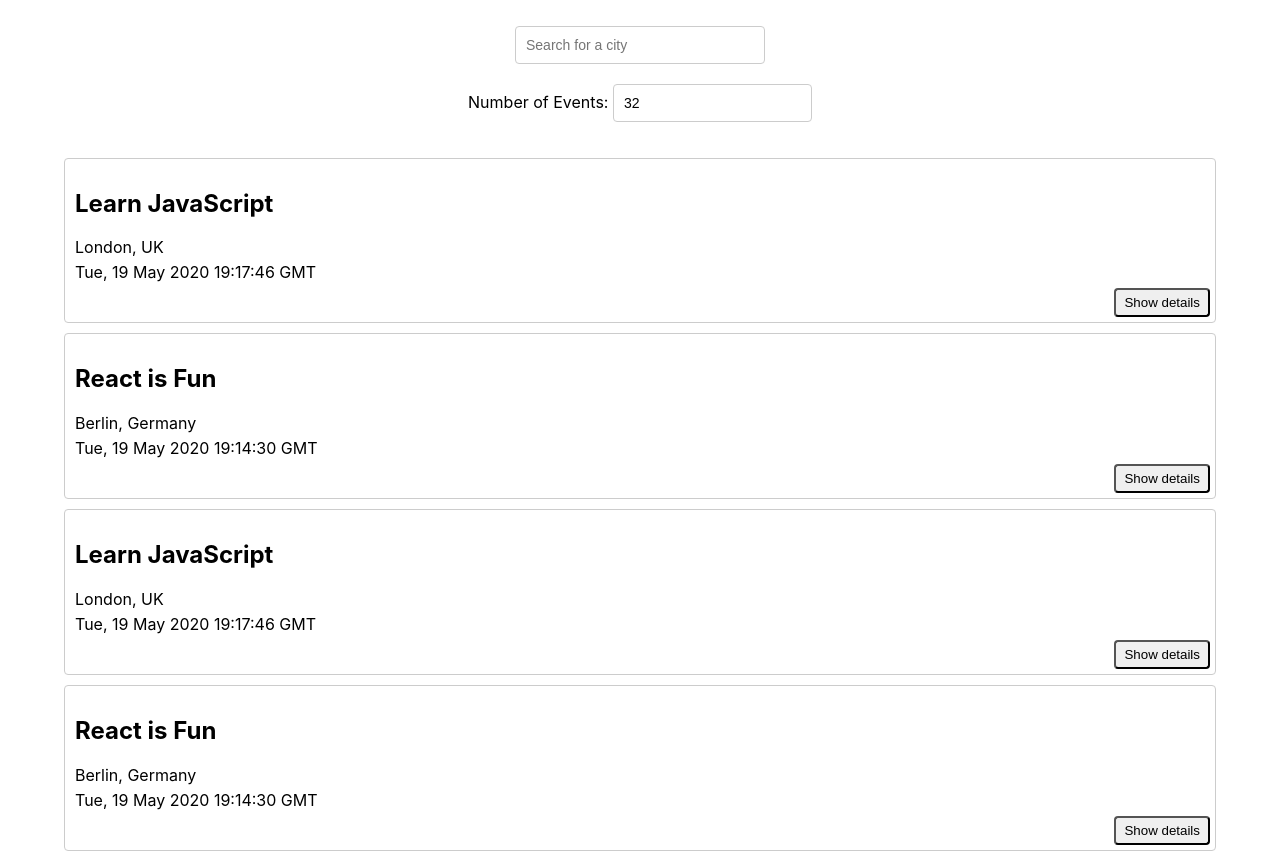
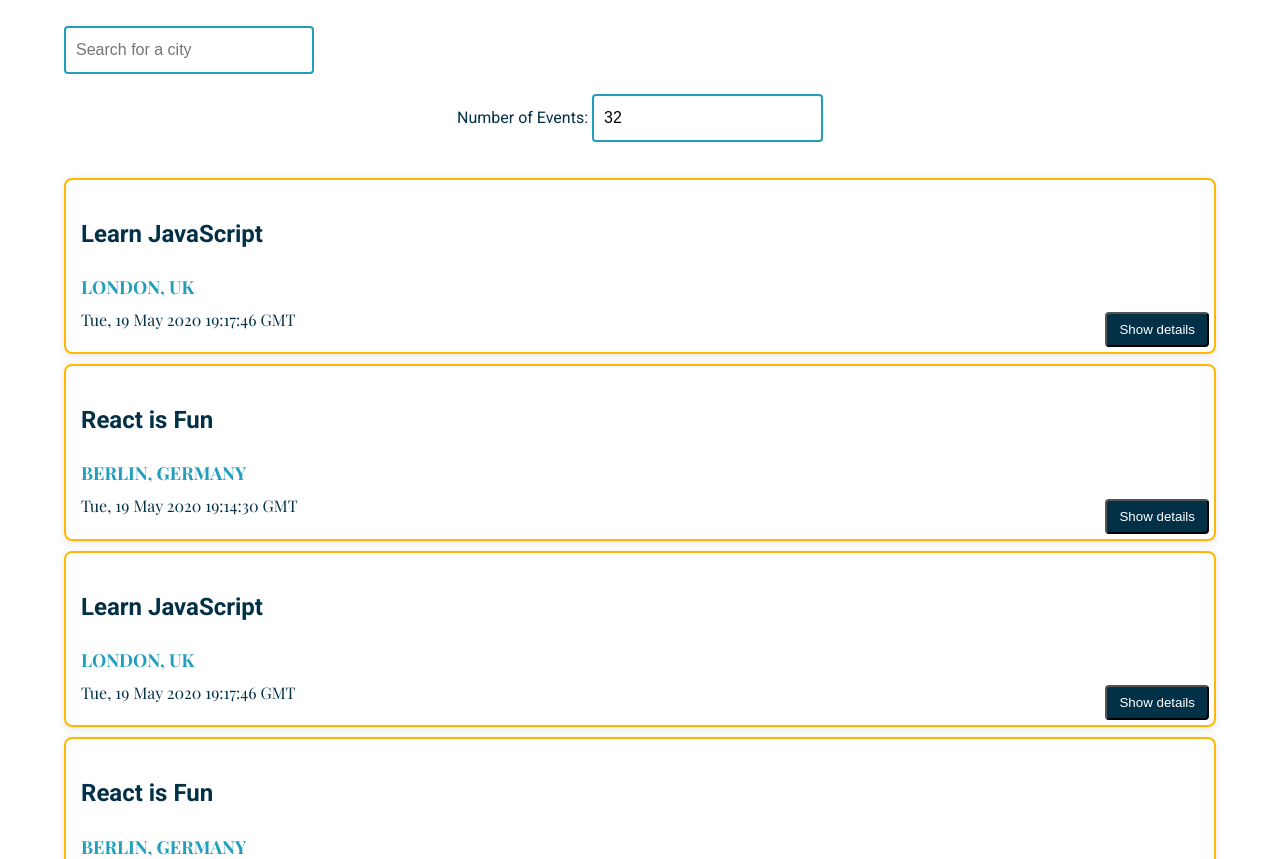
Before and after one commit to Chels93/meet, a React (Create React App) app: page / in a window 1280 px wide. Shown: the top 859 px of the page. Built offline with nearby package versions, Linux system fonts and the light colour scheme.

Commit message:
applied complete css styling

```diff
--- a/src/App.css
+++ b/src/App.css
@@ -1,88 +1,230 @@
-@import url(https://fonts.googleapis.com/css?family=Roboto:500);
-.App {
-  text-align: center;
-  padding: 2% 5%;
+/* Importing Google Fonts */
+@import url("https://fonts.googleapis.com/css2?family=Roboto:wght@400;500;700&family=Playfair+Display:wght@400;700&display=swap");
+
+/* Root variables for easy color management throughout the stylesheet */
+:root {
+  --primary-color: #219ebc; /* Blue color for primary buttons and interactive elements */
+  --secondary-color: #8ecae6; /* Light blue for backgrounds and accents */
+  --tertiary-color: #ffb703; /* UT orange for border box shadow */
+  --background-color: #fbf9f3; /* Light background color for the main body */
+  --text-color: #023047; /* Dark color for text, providing good contrast */
+  --suggestion-hover-color: #219ebc; /* Color when hovering over suggestions */
+  --event-border-color: #219ebc; /* Border color for event containers */
+  --shadow-color: rgba(0, 0, 0, 0.1); /* Light shadow color for elements */
+  --details-btn-color: #219ebc; /* Background color for the details button */
+  --details-btn-border-color: #219ebc; /* Border color for details button */
 }
 
-.App * {
-  box-sizing: border-box;
+/* Basic styles for the body element */
+body {
+  font-family: "Roboto", sans-serif; /* Setting Roboto as the primary font */
+  background-color: var(
+    --background-color
+  ); /* Background color from root variable */
+  color: var(--text-color); /* Text color from root variable */
+  line-height: 1.6; /* Spacing between lines for readability */
 }
 
-ul {
-  padding: 0;
-  list-style: none;
+/* Styles for the main application container */
+.App {
+  text-align: center; /* Center the text inside the app */
+  padding: 2% 5%; /* Add padding for better spacing */
+  background-color: white; /* White background for the app container */
+  box-shadow: 0px 4px 12px var(--shadow-color); /* Subtle shadow for depth */
+  transition: box-shadow 0.3s ease; /* Smooth transition effect for hover */
 }
 
-p {
-  margin: 5px 0;
+/* Hover effect for the App container to enhance interactivity */
+.App:hover {
+  box-shadow: 0px 8px 24px var(--shadow-color); /* Increase shadow on hover */
 }
 
+/* Ensuring all child elements of .App use box-sizing border-box */
+.App * {
+  box-sizing: border-box; /* Include padding and border in the element's total width/height */
+}
+
+/* Styles for unordered lists */
+ul {
+  padding: 0; /* Remove default padding */
+  list-style: none; /* Remove default list styling */
+  font-weight: 400;
+}
+
+/* Styles for paragraphs */
+p {
+  margin: 10px 0; /* Vertical margin for paragraphs */
+  font-family: "Playfair Display", serif; /* Decorative font for paragraph text */
+  font-size: 16px; /* Font size for paragraphs */
+  color: var(--text-color); /* Text color from root variable */
+}
+
+/* Styles for text and number input fields */
 input[type="text"],
 input[type="number"] {
-  padding: 8px 6px 8px 10px;
-  border-radius: 4px;
-  outline: none;
-  border: 1px solid #ccc;
-  font-size: 14px;
-  line-height: 20px;
-  align-self: center;
-  height: 38px;
-  margin-bottom: 20px;
+  padding: 10px; /* Padding for comfort */
+  border-radius: 4px; /* Slightly rounded corners */
+  outline: none; /* Remove default outline */
+  border: 2px solid #219ebc; /* Border color for inputs */
+  background-color: white; /* Background color for input fields */
+  font-size: 16px; /* Font size for input text */
+  line-height: 24px; /* Line height for better text appearance */
+  margin-bottom: 20px; /* Margin below inputs */
+  transition: border 0.3s ease, box-shadow 0.3s ease; /* Smooth transition for focus effects */
 }
 
-.city {
-  width: 250px;
+/* Styles for focused input fields */
+input[type="text"]:focus,
+input[type="number"]:focus {
+  border-color: var(--primary-color); /* Change border color on focus */
+  box-shadow: 0 0 6px var(--primary-color); /* Add shadow effect on focus */
 }
 
-#city-search {
-  display: flex;
-  flex-direction: column;
-  margin: auto;
-  position: relative;
+/* Specific width for the city input field */
+.city {
+  width: 250px; /* Fixed width for the city input */
 }
 
-.suggestions {
-  width: 250px;
-  position: absolute;
-  top: 45px;
-  z-index: 2;
-  align-self: center;
-  margin: 0;
-  font-size: 14px;
-  box-shadow: 10px 10px 16px -12px rgba(0, 0, 0, 0.75);
+/* Container styles for city search */
+#city-search {
+  display: flex; /* Use flexbox layout */
+  flex-direction: column; /* Stack children vertically */
+  margin: auto; /* Center the container */
+  position: relative; /* Positioning context for absolute children */
 }
 
-.suggestions > li {
-  text-align: left;
-  padding: 8px 6px 8px 10px;
-  background-color: #eee;
-  cursor: default;
+/* Styles for the suggestions dropdown */
+.suggestions {
+  width: 250px; /* Fixed width for suggestions dropdown */
+  position: absolute; /* Position relative to #city-search */
+  top: 45px; /* Position below the input field */
+  z-index: 2; /* Ensure it's above other elements */
+  margin: 0; /* Remove margin */
+  font-size: 16px; /* Font size for suggestions */
+  box-shadow: 0px 8px 16px var(--shadow-color); /* Shadow for dropdown */
+  background-color: white; /* Background color for dropdown */
+  border: 2px solid #219ebc; /* Border color for dropdown */
+  border-radius: 10px;
 }
 
-.suggestions > li:last-child {
-  border-bottom-left-radius: 4px;
-  border-bottom-right-radius: 4px;
+/* Styles for individual suggestion items */
+.suggestions > li {
+  text-align: left; /* Align text to the left */
+  padding: 10px; /* Padding for suggestion items */
+  background-color: white; /* Background color for suggestion items */
+  cursor: pointer; /* Pointer cursor on hover */
+  transition: background-color 0.3s ease; /* Smooth transition for hover effect */
 }
 
+/* Hover effect for suggestion items */
 .suggestions > li:hover {
-  background-color: #bcdcdb;
+    background-color: var(--suggestion-hover-color); /* Change background on hover */
+    color: #fbf9f3; /* Change text color on hover */
+  }
+
+
+/* Styles for the last suggestion item */
+.suggestions > li:last-child {
+  border-bottom-left-radius: 4px; /* Rounded bottom corners */
+  border-bottom-right-radius: 4px; /* Rounded bottom corners */
 }
 
+/* Styles for individual event containers */
 .event {
-  padding: 10px 10px 35px;
-  margin-bottom: 10px;
-  text-align: left;
-  border: 1px solid #ccc;
-  border-radius: 4px;
-  position: relative;
+  padding: 15px; /* Padding inside event container */
+  margin-bottom: 10px; /* Margin below each event */
+  text-align: left; /* Align text to the left */
+  border: 2px solid #ffb703; /* Border color for event containers */
+  border-radius: 8px; /* Rounded corners for event containers */
+  background-color: transparent; /* Transparent background */
+  box-shadow: 0px 2px 8px var(--shadow-color); /* Shadow for event containers */
+  transition: transform 0.3s ease; /* Smooth transform on hover */
+  position: relative; /* Positioning context for child elements */
 }
 
+/* Hover effect for event containers */
+.event:hover {
+  transform: translateY(-2px); /* Lift effect on hover */
+}
+
+/* Styles for the event title */
+.event-title {
+  font-size: 24px; /* Font size for the title */
+  color: #023047; /* Title text color */
+  text-shadow: 2px 2px 2px #8ecae6; /* Light blue shadow for the title */
+}
+
+/* Styles for the details button */
 .details-btn {
-  position: absolute;
-  right: 5px;
-  bottom: 5px;
-  padding: 5px 8px;
-  border-radius: 4px;
-  outline: none;
-  cursor: pointer;
+    position: absolute;
+    right: 5px;
+    bottom: 5px;
+    padding: 8px 12px;
+    border-radius: 4px;
+    background-color: #023047;
+    color: white; /* Default text color for button */
+    cursor: pointer;
+    transition: background-color 0.3s ease, border-color 0.3s ease, color 0.3s ease;
+  }
+
+  /* Hover effect for the details button */
+  .details-btn:hover {
+    background-color: var(--details-btn-color); /* Use the color defined in the variable */
+    color: #fbf9f3; /* Change text color on hover */
+  }
+
+  /* Change the text color back to white when not hovered */
+  .details-btn:not(:hover) {
+    color: white; /* Default text color */
+  }
+
+/* Styles for the hide details button */
+.hide-details-btn {
+  margin-top: 10px; /* Space above the button */
+  /* Other styles for the button */
 }
+
+/* Styles for Number of Events container */
+.number-of-events {
+  border: 2px solid #219ebc; /* Border color for Number of Events (changed) */
+  border-radius: 10px; /* Rounded corners for the container */
+  padding: 10px; /* Padding for the container */
+}
+
+/* Styles for event location */
+.event-location {
+  font-size: 18px; /* Adjust font size as needed */
+  color: var(--primary-color); /* Use a color from your root variables */
+  margin: 5px 0; /* Margin for spacing */
+  font-weight: bolder; /* Medium boldness */
+  text-transform: uppercase; /* Optional: make text uppercase for emphasis */
+}
+
+/* Styles for event date/time */
+.event-date {
+  font-size: 16px; /* Adjust font size as needed */
+  color: var(--text-color); /* Use your text color variable */
+  margin: 5px 0; /* Margin for spacing */
+  font-weight: 400; /* Bold for stronger emphasis */
+}
+
+/* Styles for Show Other Cities button */
+.show-other-cities {
+    border: 2px solid #219ebc; /* Border color for Show Other Cities */
+    border-radius: 10px; /* Rounded corners for the button */
+    padding: 10px; /* Padding for the button */
+    background-color: white; /* Background color for clarity */
+    cursor: pointer; /* Pointer cursor on hover */
+    transition: border-color 0.3s ease; /* Smooth transition for border color */
+  }
+
+  /* Hover effect for the Show Other Cities */
+  .show-other-cities:hover {
+    border-color: #219ebc; /* Ensure the border color remains blue on hover */
+  }
+
+  /* Prevent border color change on active click */
+  .show-other-cities:active,
+  .show-other-cities:focus {
+    border-color: #219ebc; /* Keep the border color blue when clicked or focused */
+  }
--- a/src/components/Event.js
+++ b/src/components/Event.js
@@ -7,8 +7,8 @@ const Event = ({ event }) => {
   return (
     <li className="event">
       <h2>{event?.summary}</h2>
-      <p>{event?.location}</p>
-      <p>{new Date(event?.created).toUTCString()}</p>
+      <p className="event-location">{event?.location}</p>
+      <p className="event-date">{new Date(event?.created).toUTCString()}</p>
       {showDetails && (
         <p data-testid={`event-details-${event.id}`} className="details">
           {event.description}
```
